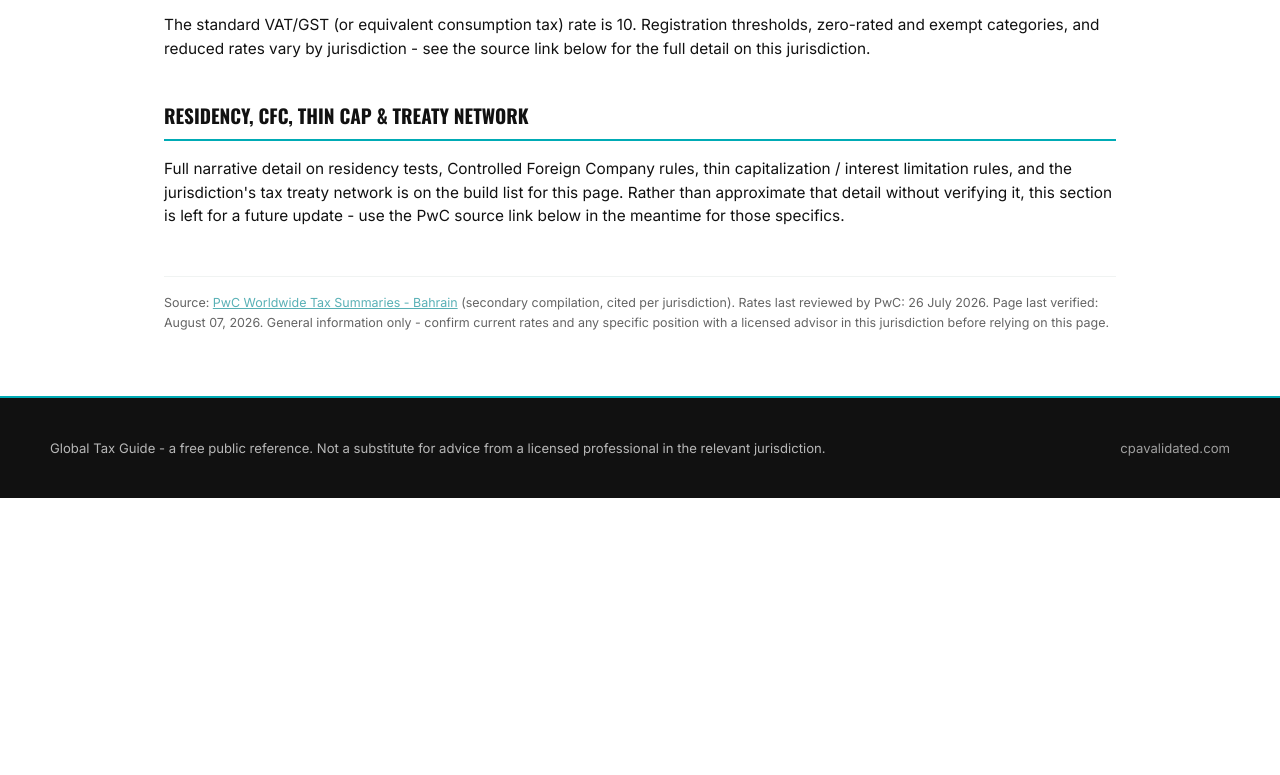
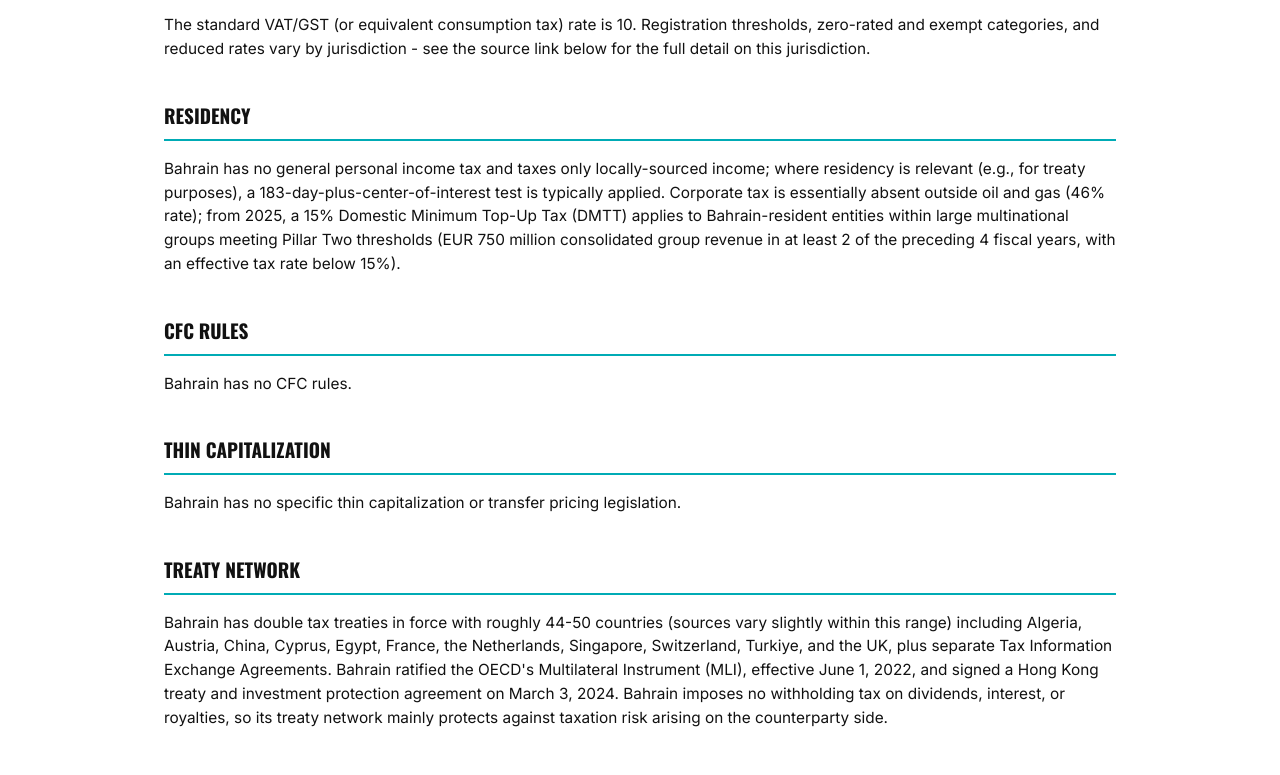
Before and after one commit to tk-cpa/globaltaxguide, a plain HTML site: page countries/bahrain.html in a window 1280 px wide. Shown: the part 844-1619 px from the top of the page. Before the commit the page ends 1342 px from the top, so only its background shows below. Drawn offline with nearby package versions, Linux system fonts and the light colour scheme.

Commit message:
Add verified Residency/CFC/Thin Cap/Treaty Network narrative for Bahrain (territorial, no general personal income tax, 2025 Pillar Two DMTT flagged, confirmed NO CFC/thin cap rules, 44-50 treaty network incl. 2024 Hong Kong addition)

```diff
--- a/countries/bahrain.html
+++ b/countries/bahrain.html
@@ -59,8 +59,17 @@
   <h2>VAT / GST Rate</h2>
   <p>The standard VAT/GST (or equivalent consumption tax) rate is 10. Registration thresholds, zero-rated and exempt categories, and reduced rates vary by jurisdiction - see the source link below for the full detail on this jurisdiction.</p>
 
-  <h2>Residency, CFC, Thin Cap &amp; Treaty Network</h2>
-  <p>Full narrative detail on residency tests, Controlled Foreign Company rules, thin capitalization / interest limitation rules, and the jurisdiction's tax treaty network is on the build list for this page. Rather than approximate that detail without verifying it, this section is left for a future update - use the PwC source link below in the meantime for those specifics.</p>
+  <h2>Residency</h2>
+  <p>Bahrain has no general personal income tax and taxes only locally-sourced income; where residency is relevant (e.g., for treaty purposes), a 183-day-plus-center-of-interest test is typically applied. Corporate tax is essentially absent outside oil and gas (46% rate); from 2025, a 15% Domestic Minimum Top-Up Tax (DMTT) applies to Bahrain-resident entities within large multinational groups meeting Pillar Two thresholds (EUR 750 million consolidated group revenue in at least 2 of the preceding 4 fiscal years, with an effective tax rate below 15%).</p>
+
+  <h2>CFC Rules</h2>
+  <p>Bahrain has no CFC rules.</p>
+
+  <h2>Thin Capitalization</h2>
+  <p>Bahrain has no specific thin capitalization or transfer pricing legislation.</p>
+
+  <h2>Treaty Network</h2>
+  <p>Bahrain has double tax treaties in force with roughly 44-50 countries (sources vary slightly within this range) including Algeria, Austria, China, Cyprus, Egypt, France, the Netherlands, Singapore, Switzerland, Turkiye, and the UK, plus separate Tax Information Exchange Agreements. Bahrain ratified the OECD's Multilateral Instrument (MLI), effective June 1, 2022, and signed a Hong Kong treaty and investment protection agreement on March 3, 2024. Bahrain imposes no withholding tax on dividends, interest, or royalties, so its treaty network mainly protects against taxation risk arising on the counterparty side.</p>
 
   <div class="source-row">
     Source: <a href="https://taxsummaries.pwc.com/bahrain" target="_blank" rel="noopener">PwC Worldwide Tax Summaries - Bahrain</a> (secondary compilation, cited per jurisdiction).
```
